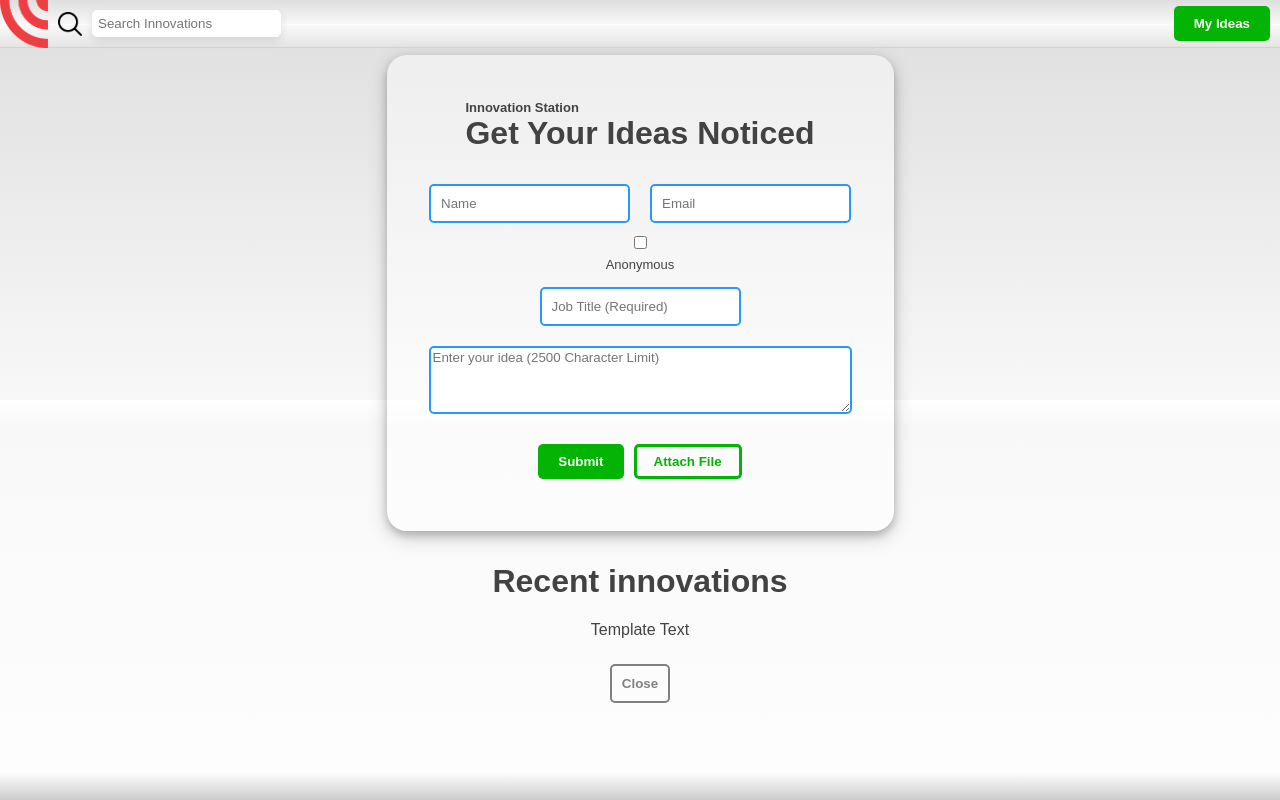
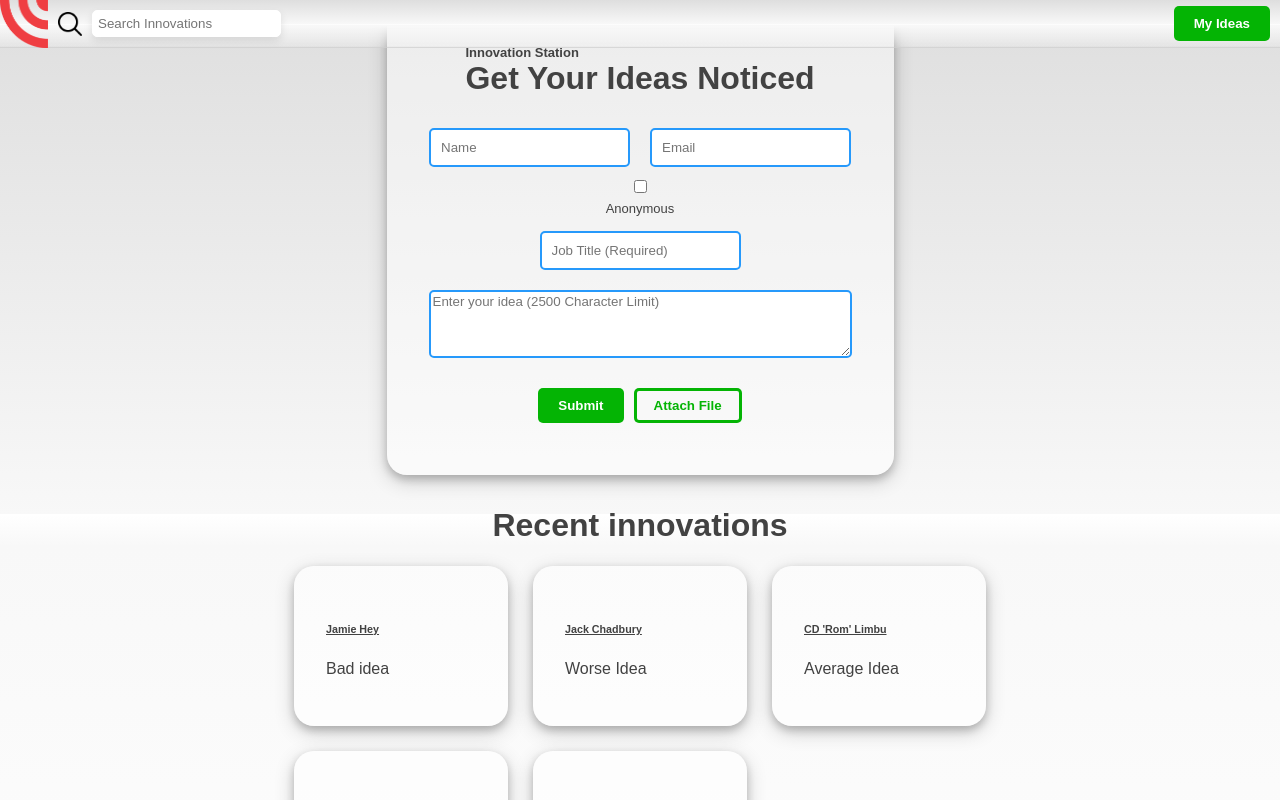
Before and after one commit to Deridealized/Innovation_Station, a React (Create React App) app: page / in a window 1280 px wide. Both pictures are taken after a click on the button "Browse Innovations". Shown: the top 800 px of the page. Built offline with nearby package versions, Linux system fonts and the light colour scheme.

Commit message:
Grid layout

```diff
--- a/src/App.css
+++ b/src/App.css
@@ -32,9 +32,44 @@
   text-align: left;
 }
 
+.wrapper {
+  display: grid;
+  grid-template-columns: repeat(3, 10fr);
+  gap: 25px;
+  word-wrap: break-word;
+}
+
+.ideaForm {
+  transition: 0.3s;
+  display: flexbox;
+  flex-direction: column;
+  width: 150px;
+  align-items: center;
+  justify-content: center;
+  color: rgb(66, 66, 66);
+  background-color: rgba(255, 255, 255, 0.418);
+  border-radius: 20px;
+  padding: 2rem;
+  text-align: left;
+  box-shadow: 0 4px 8px 0 rgba(0, 0, 0, 0.2), 0 6px 20px 0 rgba(0, 0, 0, 0.19);
+}
+
+.ideaForm.hover {
+
+}
+
 .MainForm.success {
   transition: 0.3s;
   background-color: rgba(115, 255, 0, 0.218);
+}
+
+.AuthorBox {
+  font-weight: bold;
+  text-decoration: underline;
+}
+
+.IdeaBox {
+  font-size: medium;
 }
 
 .InputField {
--- a/src/App.js
+++ b/src/App.js
@@ -40,6 +40,10 @@ function App() {
   //max input values
   const maxInput = 50;
   const maxIdeaInput = 2500;
+
+  const handleValueChange = (newValue) => {
+    setShowSubmissions(newValue);
+  }
 
   return (
     <div className="App">
@@ -115,7 +119,7 @@ function App() {
       </form>
 
       {showSubmissions ? (
-        <InnovationList showSubmissions={showSubmissions}/>
+        <InnovationList showSubmissions={showSubmissions} onValueChange={handleValueChange} />
       ) : (
         <button className="link-btn" onClick={() => setShowSubmissions(true)}>
           Browse Innovations
--- /dev/null
+++ b/src/components/innovation.jsx
@@ -0,0 +1,23 @@
+import React from "react";
+
+
+export const Innovation = (props) => {
+
+const idea = props.idea;
+const author = props.author;
+
+return (
+    <div className="">
+    <div className="ideaForm">
+        <h6 className="AuthorBox">
+            {author}
+        </h6>
+        <p className="IdeaBox">
+            {idea}
+        </p>
+
+
+
+    </div>
+    </div>
+)}
--- a/src/components/innovationList.jsx
+++ b/src/components/innovationList.jsx
@@ -1,15 +1,15 @@
 import React, { useState, useEffect } from "react";
+import { Innovation } from "./innovation";
 
 function InnovationList(props) {
-  const [submissions, setSubmissions] = useState([]);
 
-  const show = () => {
-    if (submissions) {
-      return "link-btn";
-    } else {
-      return "hide";
-    }
-  };
+  const handleValueChange = (event) => {
+    const newValue = event.target.value;
+    props.onValueChange(newValue);
+  }
+
+
+
 
   return (
     <div>
@@ -18,9 +18,15 @@ function InnovationList(props) {
           <h1 className="MainTitle">Recent innovations</h1>
         </header>
 
-        <div className="InputRow">Template Text</div>
+        <div className="wrapper">
+          <Innovation idea="Bad idea" author="Jamie Hey" />
+          <Innovation idea="Worse Idea" author="Jack Chadbury" />
+          <Innovation idea="Average Idea" author="CD 'Rom' Limbu" />
+          <Innovation idea="Terrible Idea" author="Phillip Marhas" />
+          <Innovation idea="Awful Idea" author="Christopher Mchcggcyhahsgchee" />
 
-        <button className={show()} type="button">
+        </div>
+        <button className="link-btn" type="button" onClick={handleValueChange}>
           Close
         </button>
       </form>
```
